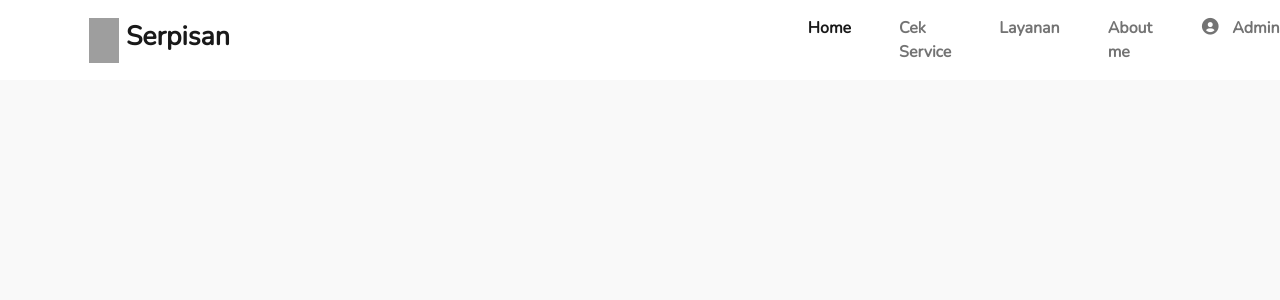
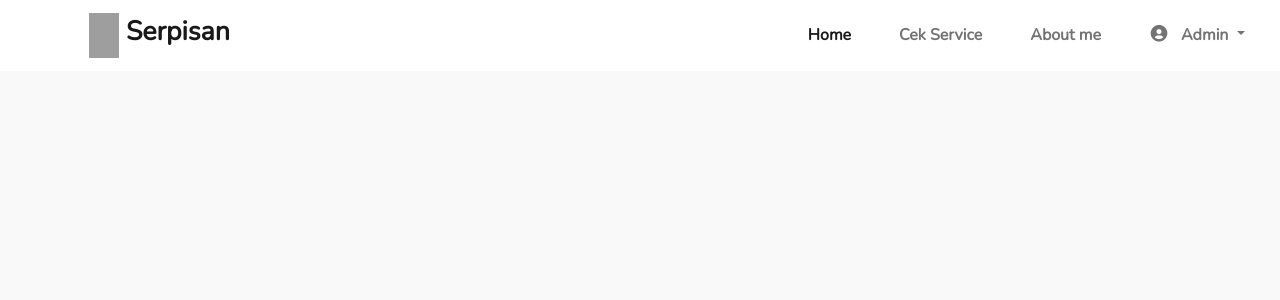
Before and after one commit to Rofiq67/InserWeb, a PHP site: page /navadmin.php in a window 1280 px wide. Shown: the top 300 px of the page. Run offline with PHP 8.4, Linux system fonts and the light colour scheme; some libraries are stand-ins or nearby versions; grey boxes are pictures that could not be loaded.

Commit message:
Update navadmin.php

```diff
--- a/php/navadmin.php
+++ b/php/navadmin.php
@@ -5,6 +5,9 @@
         <meta charset="utf-8">
         <meta name="viewport" content="width=device-width, initial-scale=1">
 
+        <title> Serpisan | Admin </title>
+
+        <script type="text/javascript" src="Scripts/jquery-2.1.1.min.js"></script>
         <!-- Bootstrap CSS -->
         <link href="https://cdn.jsdelivr.net/npm/bootstrap@5.1.3/dist/css/bootstrap.min.css" rel="stylesheet" integrity="sha384-1BmE4kWBq78iYhFldvKuhfTAU6auU8tT94WrHftjDbrCEXSU1oBoqyl2QvZ6jIW3" crossorigin="anonymous">
         <!-- Google Font -->
@@ -12,14 +15,6 @@
         <!-- Box Icon -->
         <link href='https://unpkg.com/boxicons@2.1.2/css/boxicons.min.css' rel='stylesheet'>
 
-
-        <title> Serpisa | Admin </title>
-
-        <style>
-
-
-
-        </style>
     </head>
     <body style="font-family: Nunito; background-color: #f9f9f9;">
 
@@ -37,26 +32,27 @@
                 <a class="nav-link active" aria-current="page" href="#">Home</a>
                 </li>
                 <li class="nav-item" style="margin-right: 32px;">
-                <a class="nav-link" href="#">Cek Service</a>
+                <a class="nav-link" href="tabeladmin.php">Cek Service</a>
                 </li>
                 <li class="nav-item" style="margin-right: 32px;">
-                <a class="nav-link" href="#">Layanan</a>
-                </li>
-                <li class="nav-item" style="margin-right: 32px;">
-                <a class="nav-link" href="#">About me</a>
+                <a class="nav-link" href="#aboutme">About me</a>
                 </li>
                 </li>
                 <li class="nav-item" style="margin-right: -4px;">
                     <a class="nav-link" href="#"><i class='bx bxs-user-circle' style="font-size: 15pt;"></i></a>
                 </li>
-                <li class="nav-item" style="margin-right:0px;">
-                <a class="nav-link" href="#">Admin</a>
+                <li class="nav-item dropdown">
+                    <a class="nav-link dropdown-toggle" href="#" id="navbarDropdown" role="button" data-bs-toggle="dropdown" aria-expanded="false">
+                        Admin
+                    </a>
+                    <ul class="dropdown-menu" aria-labelledby="navbarDropdown">
+                        <li><a class="dropdown-item" href="#">Sign Out</a></li>
+                    </ul>
                 </li>
             </ul>
             </div>
         </div>
     </nav>
-
 
 
 
```
